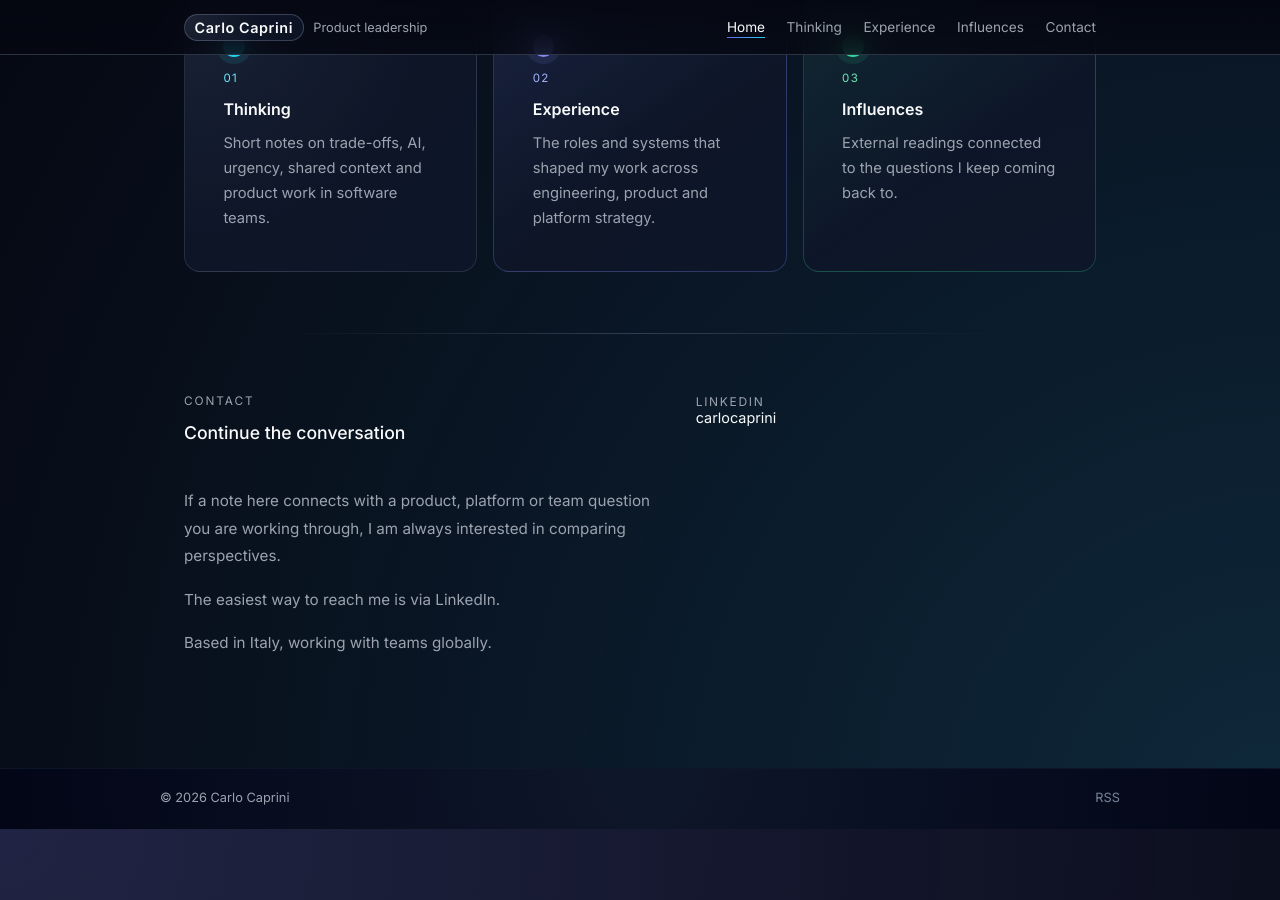
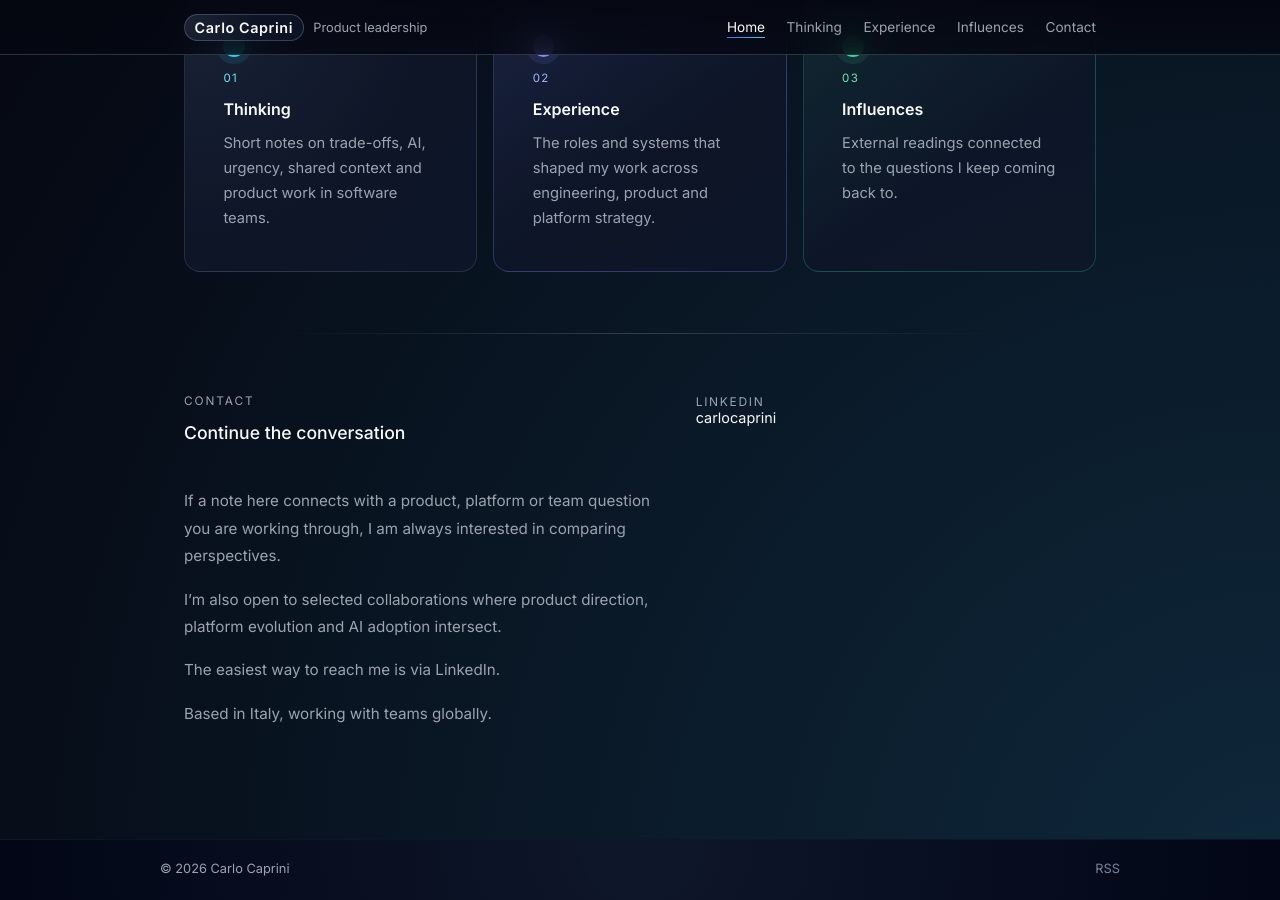
Before and after one commit to carlocaprini/carlocaprini.github.io, a Jekyll site: the page built from index.md, in a window 1280 px wide and 900 px high, scrolled down 2034 px. Built offline with Jekyll 4.4.1, drawn with Linux system fonts in a browser that asks for light colours; part of the change alters nothing that is shown.

Commit message:
Nudge to collaboration

```diff
--- a/_data/home.yml
+++ b/_data/home.yml
@@ -69,6 +69,7 @@ contact:
   title: Continue the conversation
   paragraphs:
     - "If a note here connects with a product, platform or team question you are working through, I am always interested in comparing perspectives."
+    - "I’m also open to selected collaborations where product direction, platform evolution and AI adoption intersect."
     - The easiest way to reach me is via LinkedIn.
     - Based in Italy, working with teams globally.
   channels:
--- a/index.md
+++ b/index.md
@@ -3,5 +3,5 @@ layout: home
 title: Product Leadership
 meta_title: Carlo Caprini | Product Decisions in Complex Software Systems
 meta_description: Practical notes by Carlo Caprini on product decisions, software platforms, APIs, AI adoption, engineering collaboration, and complex systems.
-last_modified_at: 2026-07-14
+last_modified_at: 2026-07-15
 ---
```
